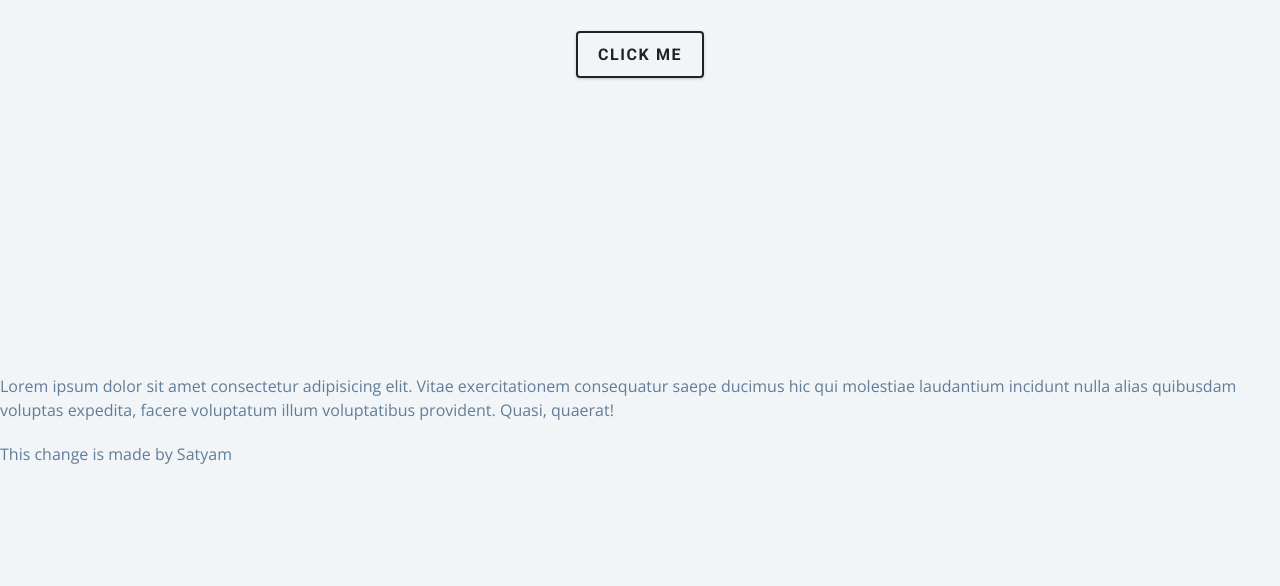
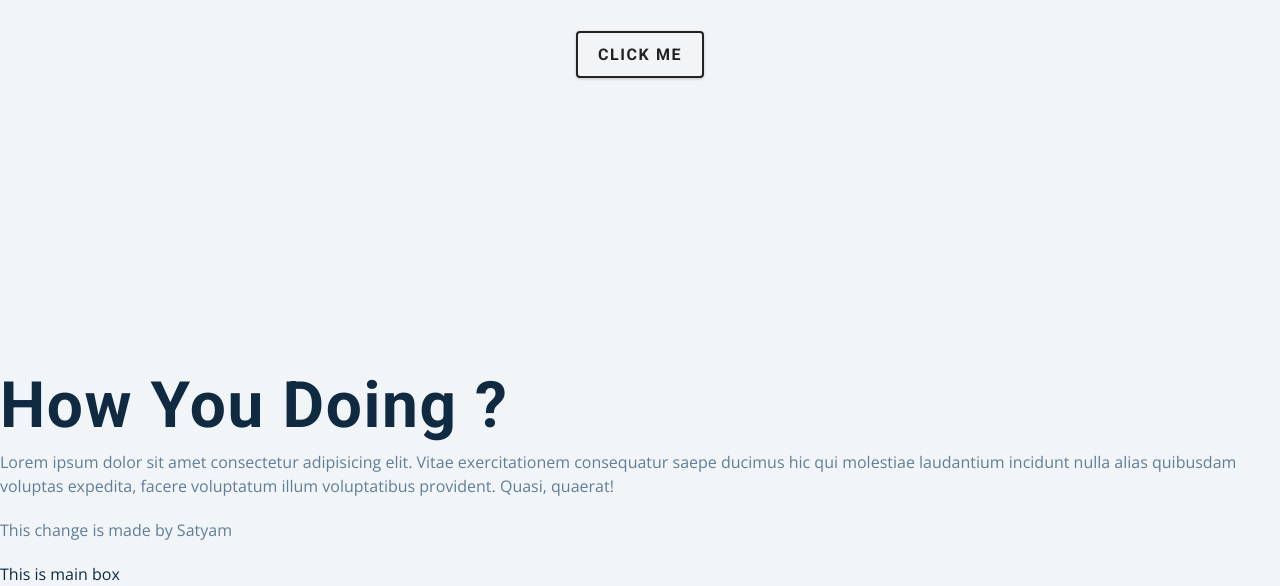
Before and after one commit to satyam1906/demoRepoGrodot, a plain HTML site: page index.html in a window 1280 px wide. Shown: the part 426-1012 px from the top of the page. Before the commit the page ends 912 px from the top, so only its background shows below. Drawn offline with nearby package versions, Linux system fonts and the light colour scheme.

Commit message:
Created a new div box and heading

```diff
--- a/index.html
+++ b/index.html
@@ -24,6 +24,7 @@
         <button class="btn btn-hero" id="btn">Click Me</button>
       </div>
     </main>
+    <h1 class="heading">How you doing ?</h1>
     <p>
       Lorem ipsum dolor sit amet consectetur adipisicing elit. Vitae
       exercitationem consequatur saepe ducimus hic qui molestiae laudantium
@@ -32,6 +33,8 @@
     </p>
     <p>This change is made by Satyam</p>
 
+    <div class="main" id="box">This is main box</div>
+
     <!-- JavaScript -->
     <script src="./app.js"></script>
   </body>
```
